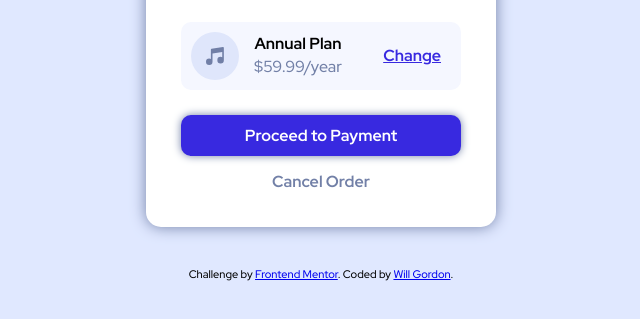
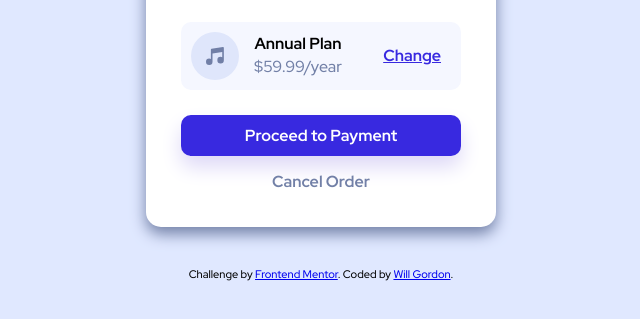
Before and after one commit to wcgordon1/frontend-mentor-projects, a plain HTML site: page index.html in a window 1280 px wide. Shown: the part 429-748 px from the top of the page, without its empty margins (319-959 px from the left). Drawn offline with Linux system fonts and the light colour scheme.

Commit message:
added box-shadow to the button and card

```diff
--- a/style.css
+++ b/style.css
@@ -71,7 +71,7 @@ button {
     color: white;
     padding: 10px;
     margin-bottom: 10px;
-    box-shadow: 0 0 9px hsl(224, 23%, 55%)
+    box-shadow: 0 11px 20px #ded9f7;
 }
 
 .btn-primary:hover, .btn-change:hover {
@@ -92,7 +92,7 @@ button {
     margin: 20px;
     padding-bottom: 20px;
     border-radius: 15px;
-    box-shadow: 0 0 15px hsl(224, 23%, 55%)
+    box-shadow: 0 7px 15px hsl(224, 23%, 55%)
 }
 
 
```
Also changed, not shown: 1 other file.
